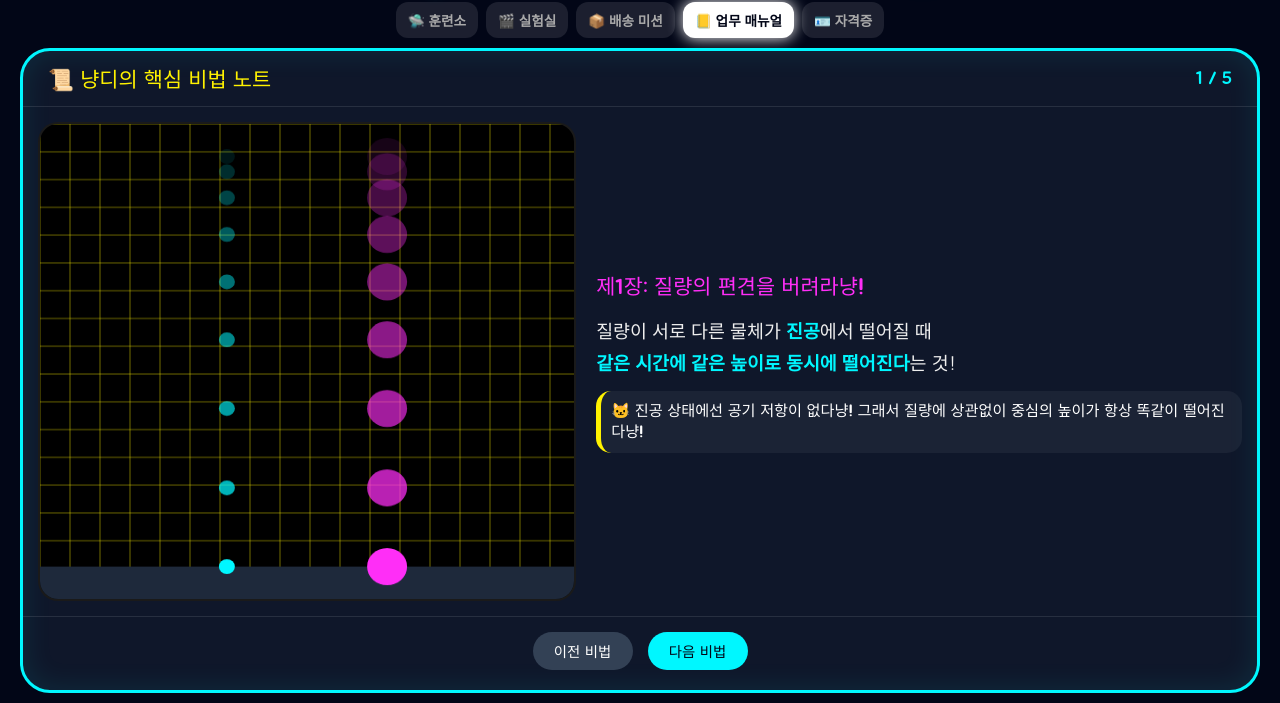
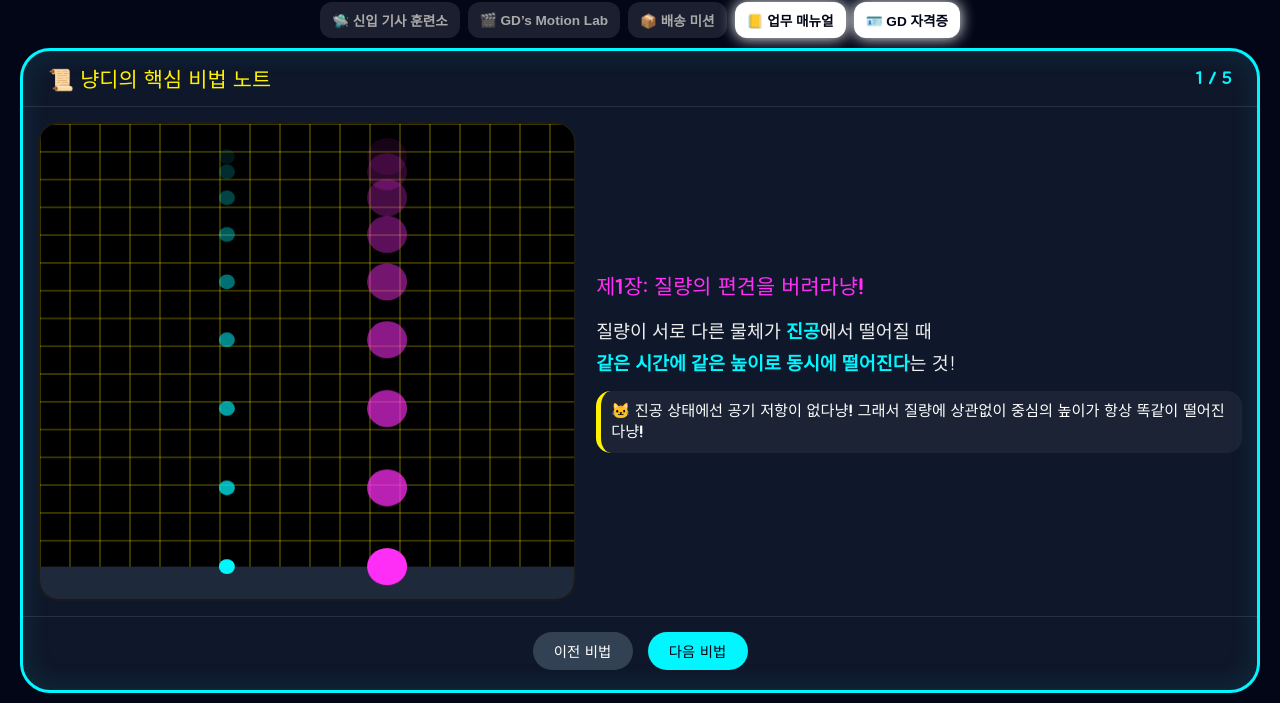
Before and after one commit to jjangjit/gravity-deliverer, a plain HTML site: page tab8.html in a window 1280 px wide. Shown: the part 97-800 px from the top of the page. Drawn offline with Linux system fonts and the light colour scheme; a web font is replaced by a local one.

Commit message:
Update tab8.html

```diff
--- a/tab8.html
+++ b/tab8.html
@@ -102,12 +102,12 @@
     </header>
 
     <nav>
-        <button class="nav-btn">🛸 훈련소</button>
-        <button class="nav-btn">🎬 실험실</button>
-        <button class="nav-btn">📦 배송 미션</button>
-        <button class="nav-btn active" id="nav-manual" onclick="showTab('manual')">📒 업무 매뉴얼</button>
-        <button class="nav-btn" id="nav-cert" disabled>🪪 자격증</button>
-    </nav>
+    <button class="nav-btn" onclick="location.href='tab1.html'">🛸 신입 기사 훈련소</button>
+    <button class="nav-btn" onclick="location.href='tab2.html'">🎬 GD’s Motion Lab</button>
+    <button class="nav-btn" onclick="location.href='tab4.html'">📦 배송 미션</button>
+    <button class="nav-btn active" onclick="location.href='tab8.html'">📒 업무 매뉴얼</button>
+    <button class="nav-btn active" onclick="location.href='tab8.html'">🪪 GD 자격증</button>
+</nav>
 
     <main>
         <div id="tab-manual" class="tab-content active">
```
